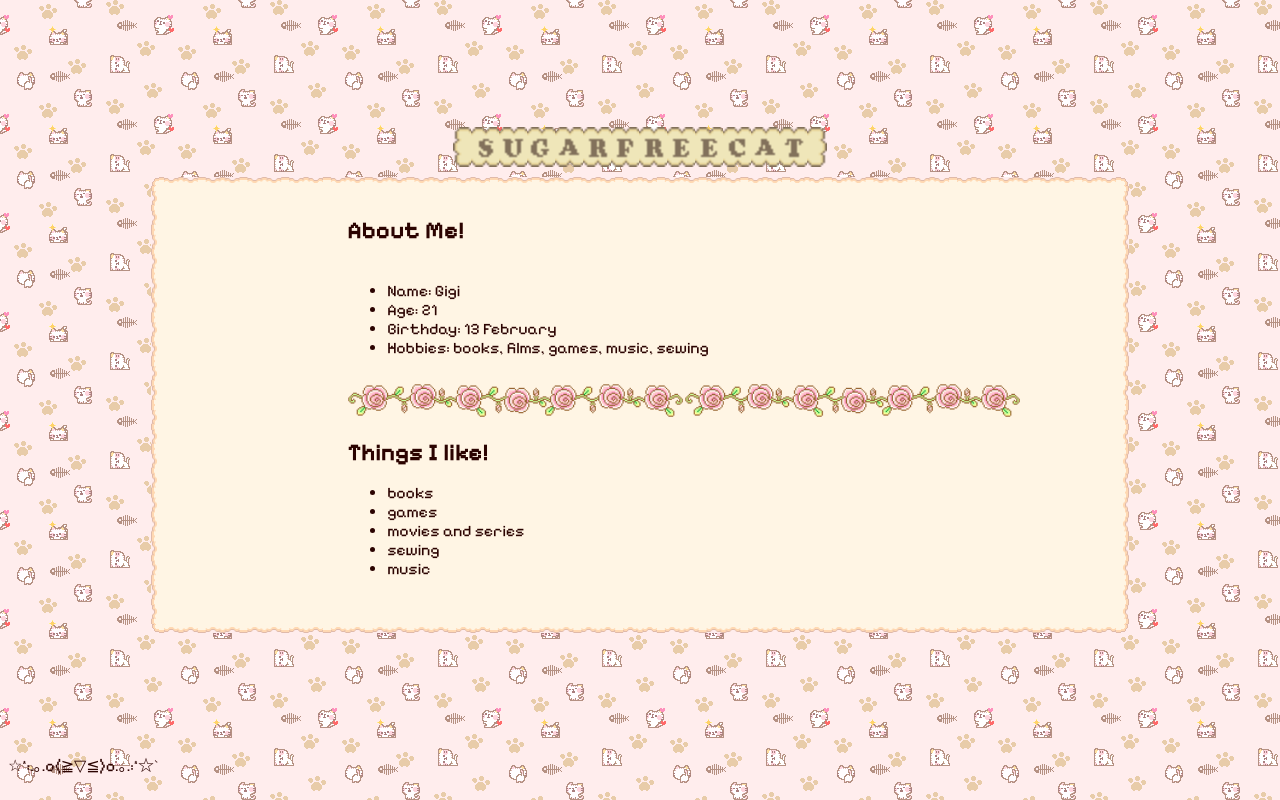
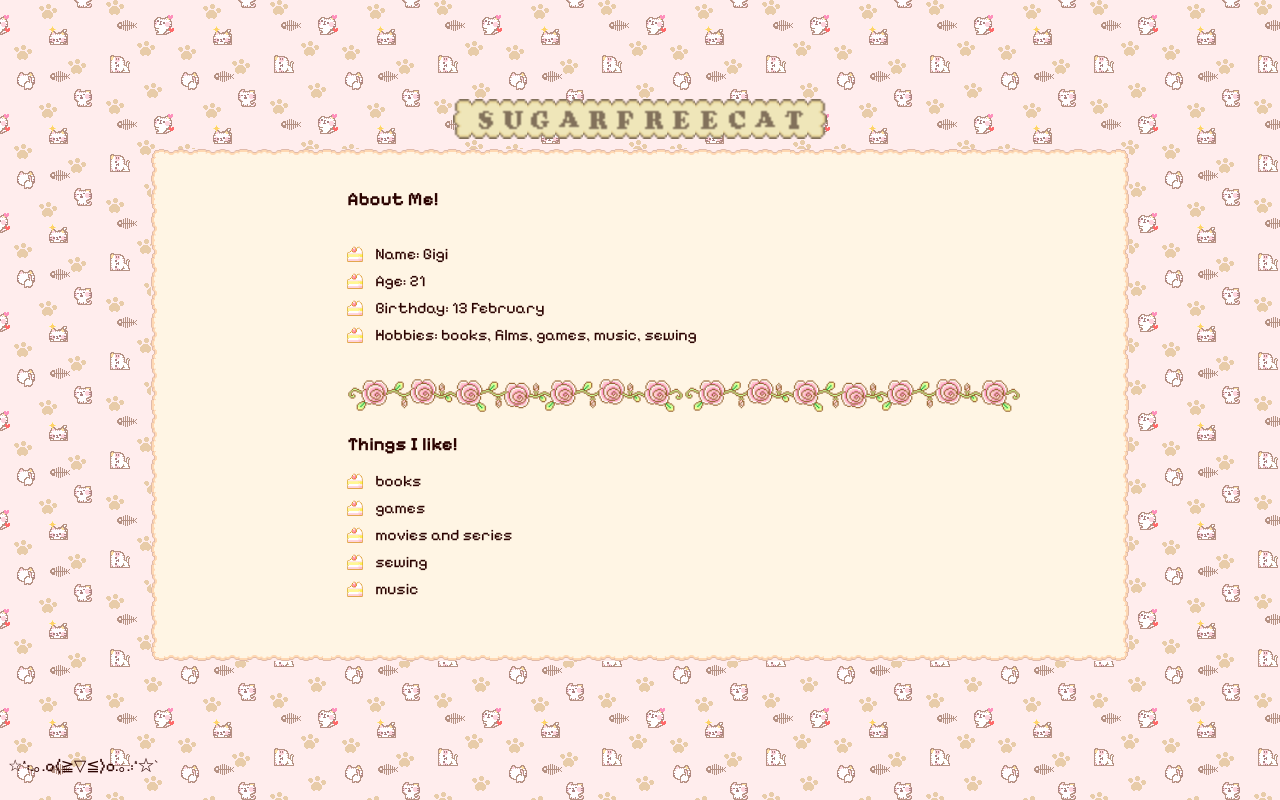
Before and after one commit to sugarfreecat/personalblog, a Django app: page /sugarfreecat/about/ in a window 1280 px wide. Run offline with Django 5.2, Linux system fonts and the light colour scheme; data that the repository does not hold is empty.

Commit message:
minor styling fixes

```diff
--- a/sugarfreecat/templates/sugarfreecat/about.html
+++ b/sugarfreecat/templates/sugarfreecat/about.html
@@ -2,8 +2,8 @@
 {% load static %}
 
 {% block content %}
-    <h2>About Me!</h2>
-    <ul>
+    <h3>About Me!</h3>
+    <ul class="custom-icon">
         <li>Name: Gigi</li>
         <li>Age: 21</li>
         <li>Birthday: 13 February</li>
@@ -15,8 +15,8 @@
     <img src="{% static 'sugarfreecat/images/separator2.gif' %}" alt="roses in a row" style="height: 35px; width: auto; align-self: center;">
     </div>
 
-    <h2 style="margin-bottom: 0;">Things I like!</h2>
-    <ul>
+    <h3 style="margin-bottom: 0;">Things I like!</h3>
+    <ul class="custom-icon">
         <li>books</li>
         <li>games</li>
         <li>movies and series</li>
```
